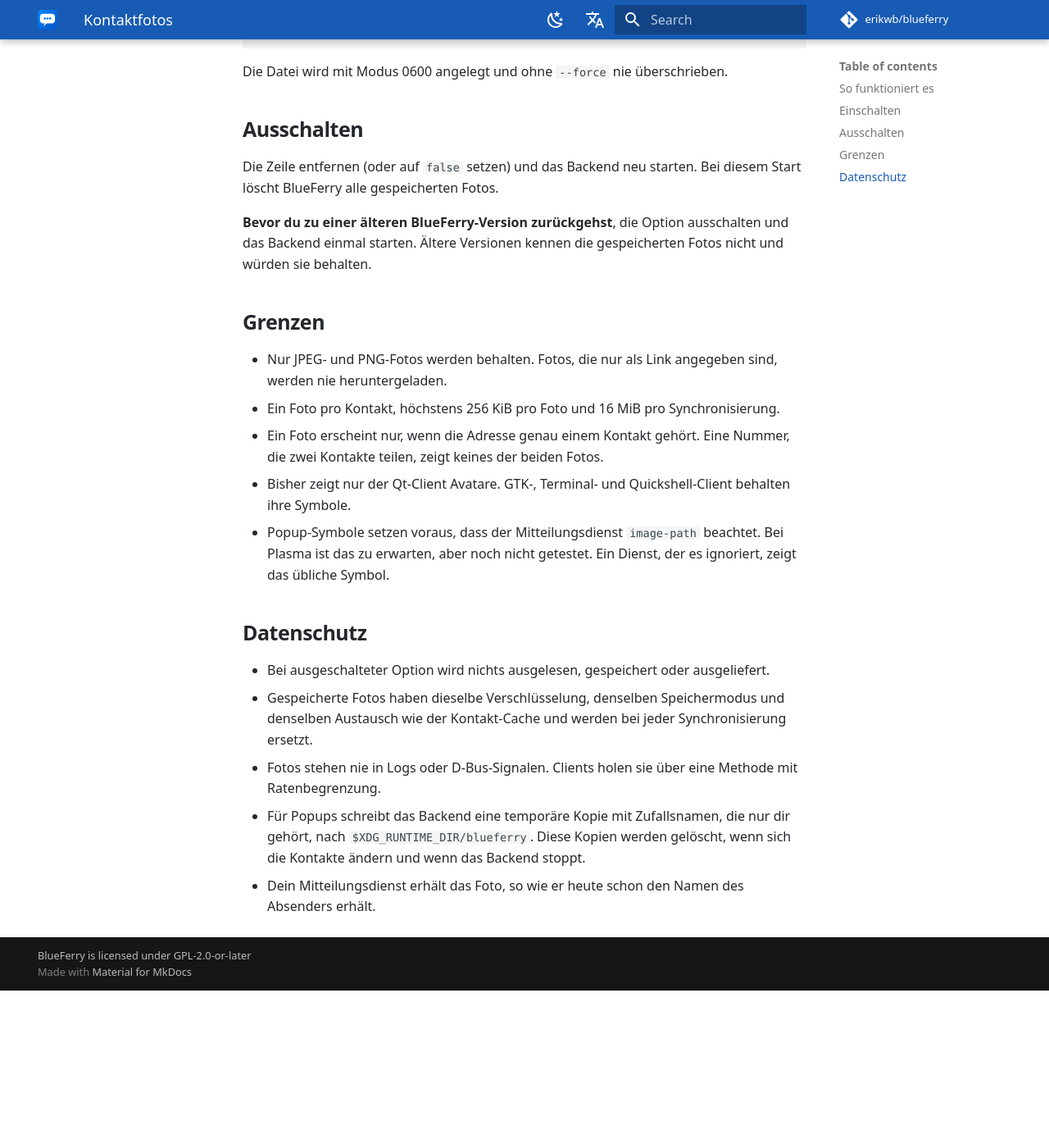
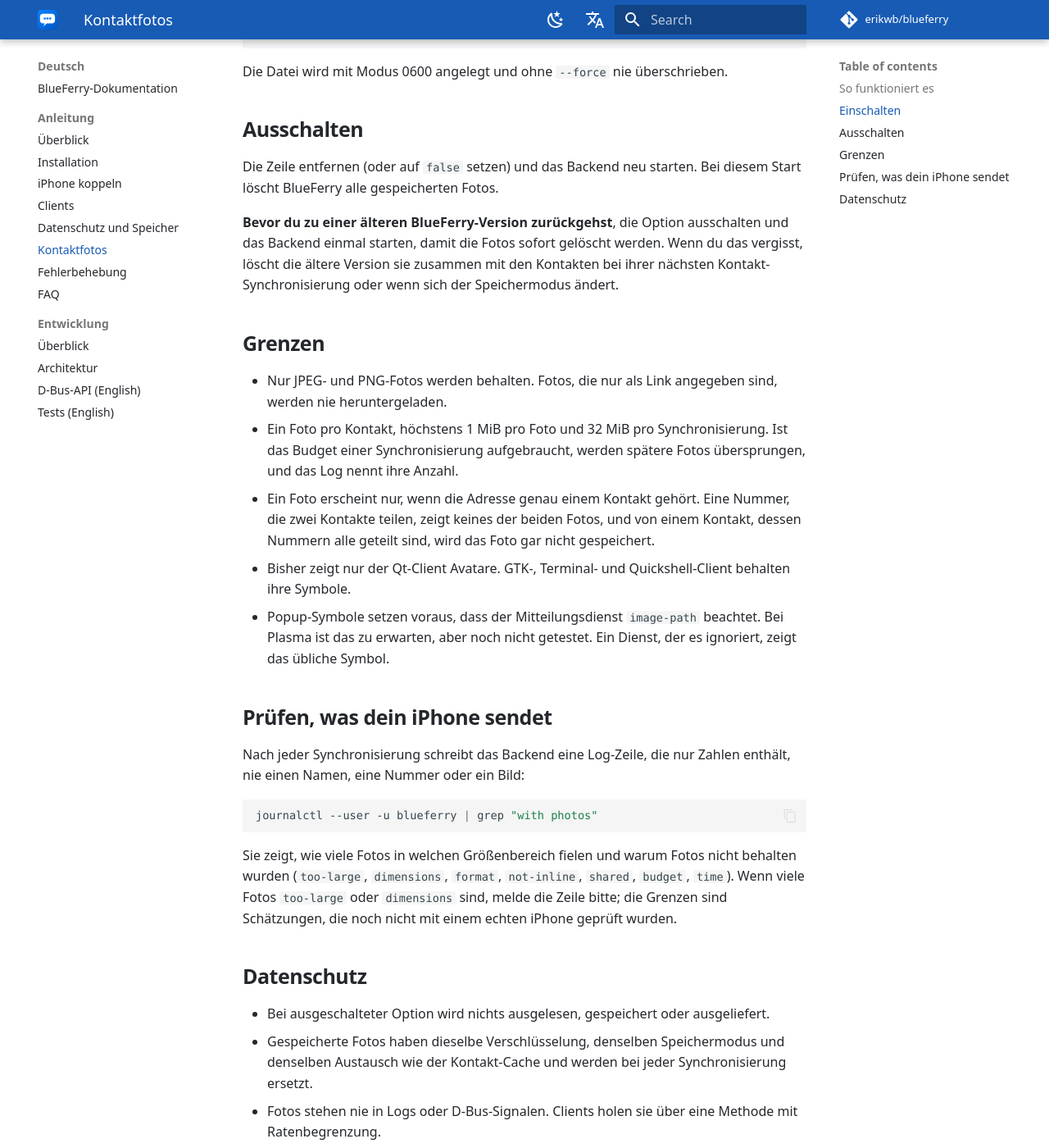
Before and after one commit to erikwb/blueferry, an MkDocs documentation site: the page built from docs/de/user/contact-photos.md, in a window 1280 px wide and 1400 px high, scrolled down 1087 px. Shown: the whole window at 82% size. Built offline with MkDocs 1.6.1 and Material for MkDocs 9.7.7, drawn with Linux system fonts in a browser that asks for light colours; some web fonts are replaced; comment, search, counter and statistics services are not loaded; before the commit the page ends 2295 px from its top, so only the background shows below that; some of the changed text lies outside the part shown.

Commit message:
Update the contact photo docs and add them to the navigation
Add the contact photo pages to the mkdocs nav, mention the feature and
its local.env key on the privacy pages, and describe the new behaviour:
1 MiB per photo and 32 MiB per sync, the per-sync summary log line and
how to read it, photos of contacts without an address of their own not
being stored, popup files that stay readable across a contact refresh,
the Qt conversation header avatar, and an older release now deleting the
photos with its own contact clear.

````diff
--- a/docs/de/user/contact-photos.md
+++ b/docs/de/user/contact-photos.md
@@ -1,8 +1,8 @@
 # Kontaktfotos
 
 BlueFerry kann die Bilder aus den Kontakten deines iPhones als Avatare in der
-Gesprächsliste des Qt-Clients (KDE) und als Symbol von Desktop-Mitteilungen
-anzeigen. Die Funktion ist **standardmäßig aus**.
+Gesprächsliste und im Gesprächskopf des Qt-Clients (KDE) und als Symbol von
+Desktop-Mitteilungen anzeigen. Die Funktion ist **standardmäßig aus**.
 
 ## So funktioniert es
 
@@ -20,7 +20,7 @@ flowchart LR
 ```
 
 Das Backend dekodiert selbst nie ein Bild. Es prüft nur, ob ein Foto ein JPEG
-oder PNG mit höchstens 256 KiB und 2048×2048 Pixeln ist. Dekodiert wird im
+oder PNG mit höchstens 1 MiB und 2048×2048 Pixeln ist. Dekodiert wird im
 Qt-Client und in deinem Mitteilungsdienst.
 
 ## Einschalten
@@ -52,22 +52,42 @@ Die Zeile entfernen (oder auf `false` setzen) und das Backend neu starten. Bei
 diesem Start löscht BlueFerry alle gespeicherten Fotos.
 
 **Bevor du zu einer älteren BlueFerry-Version zurückgehst**, die Option
-ausschalten und das Backend einmal starten. Ältere Versionen kennen die
-gespeicherten Fotos nicht und würden sie behalten.
+ausschalten und das Backend einmal starten, damit die Fotos sofort gelöscht
+werden. Wenn du das vergisst, löscht die ältere Version sie zusammen mit den
+Kontakten bei ihrer nächsten Kontakt-Synchronisierung oder wenn sich der
+Speichermodus ändert.
 
 ## Grenzen
 
 - Nur JPEG- und PNG-Fotos werden behalten. Fotos, die nur als Link angegeben
   sind, werden nie heruntergeladen.
-- Ein Foto pro Kontakt, höchstens 256 KiB pro Foto und 16 MiB pro
-  Synchronisierung.
+- Ein Foto pro Kontakt, höchstens 1 MiB pro Foto und 32 MiB pro
+  Synchronisierung. Ist das Budget einer Synchronisierung aufgebraucht,
+  werden spätere Fotos übersprungen, und das Log nennt ihre Anzahl.
 - Ein Foto erscheint nur, wenn die Adresse genau einem Kontakt gehört. Eine
-  Nummer, die zwei Kontakte teilen, zeigt keines der beiden Fotos.
+  Nummer, die zwei Kontakte teilen, zeigt keines der beiden Fotos, und von
+  einem Kontakt, dessen Nummern alle geteilt sind, wird das Foto gar nicht
+  gespeichert.
 - Bisher zeigt nur der Qt-Client Avatare. GTK-, Terminal- und
   Quickshell-Client behalten ihre Symbole.
 - Popup-Symbole setzen voraus, dass der Mitteilungsdienst `image-path`
   beachtet. Bei Plasma ist das zu erwarten, aber noch nicht getestet. Ein
   Dienst, der es ignoriert, zeigt das übliche Symbol.
+
+## Prüfen, was dein iPhone sendet
+
+Nach jeder Synchronisierung schreibt das Backend eine Log-Zeile, die nur
+Zahlen enthält, nie einen Namen, eine Nummer oder ein Bild:
+
+```bash
+journalctl --user -u blueferry | grep "with photos"
+```
+
+Sie zeigt, wie viele Fotos in welchen Größenbereich fielen und warum Fotos
+nicht behalten wurden (`too-large`, `dimensions`, `format`, `not-inline`,
+`shared`, `budget`, `time`). Wenn viele Fotos `too-large` oder `dimensions`
+sind, melde die Zeile bitte; die Grenzen sind Schätzungen, die noch nicht mit
+einem echten iPhone geprüft wurden.
 
 ## Datenschutz
 
@@ -79,7 +99,10 @@ gespeicherten Fotos nicht und würden sie behalten.
 - Fotos stehen nie in Logs oder D-Bus-Signalen. Clients holen sie über eine
   Methode mit Ratenbegrenzung.
 - Für Popups schreibt das Backend eine temporäre Kopie mit Zufallsnamen, die
-  nur dir gehört, nach `$XDG_RUNTIME_DIR/blueferry`. Diese Kopien werden
-  gelöscht, wenn sich die Kontakte ändern und wenn das Backend stoppt.
+  nur dir gehört, nach `$XDG_RUNTIME_DIR/blueferry`. Ändern sich die
+  Kontakte, werden die Kopien für neue Popups nicht mehr verwendet, bleiben
+  aber für bereits gezeigte Popups lesbar, bis neuere Kopien sie ersetzen
+  (höchstens 64 Dateien). Alle Kopien werden gelöscht, wenn sich der
+  Speichermodus ändert und wenn das Backend stoppt.
 - Dein Mitteilungsdienst erhält das Foto, so wie er heute schon den Namen des
   Absenders erhält.
--- a/mkdocs.yml
+++ b/mkdocs.yml
@@ -99,6 +99,7 @@ nav:
           - Pair an iPhone: en/user/pairing.md
           - Clients: en/user/clients.md
           - Privacy and storage: en/user/privacy.md
+          - Contact photos: en/user/contact-photos.md
           - Troubleshooting: en/user/troubleshooting.md
           - FAQ: en/user/faq.md
       - Developer guide:
@@ -114,6 +115,7 @@ nav:
           - iPhone koppeln: de/user/pairing.md
           - Clients: de/user/clients.md
           - Datenschutz und Speicher: de/user/privacy.md
+          - Kontaktfotos: de/user/contact-photos.md
           - Fehlerbehebung: de/user/troubleshooting.md
           - FAQ: de/user/faq.md
       - Entwicklung:
````
Also changed, not shown: ARCHITECTURE.md (+8 -3 lines), README.md (+11 -8 lines), docs/de/user/privacy.md (+7 -0 lines), docs/en/user/contact-photos.md (+29 -8 lines), docs/en/user/privacy.md (+7 -0 lines).
